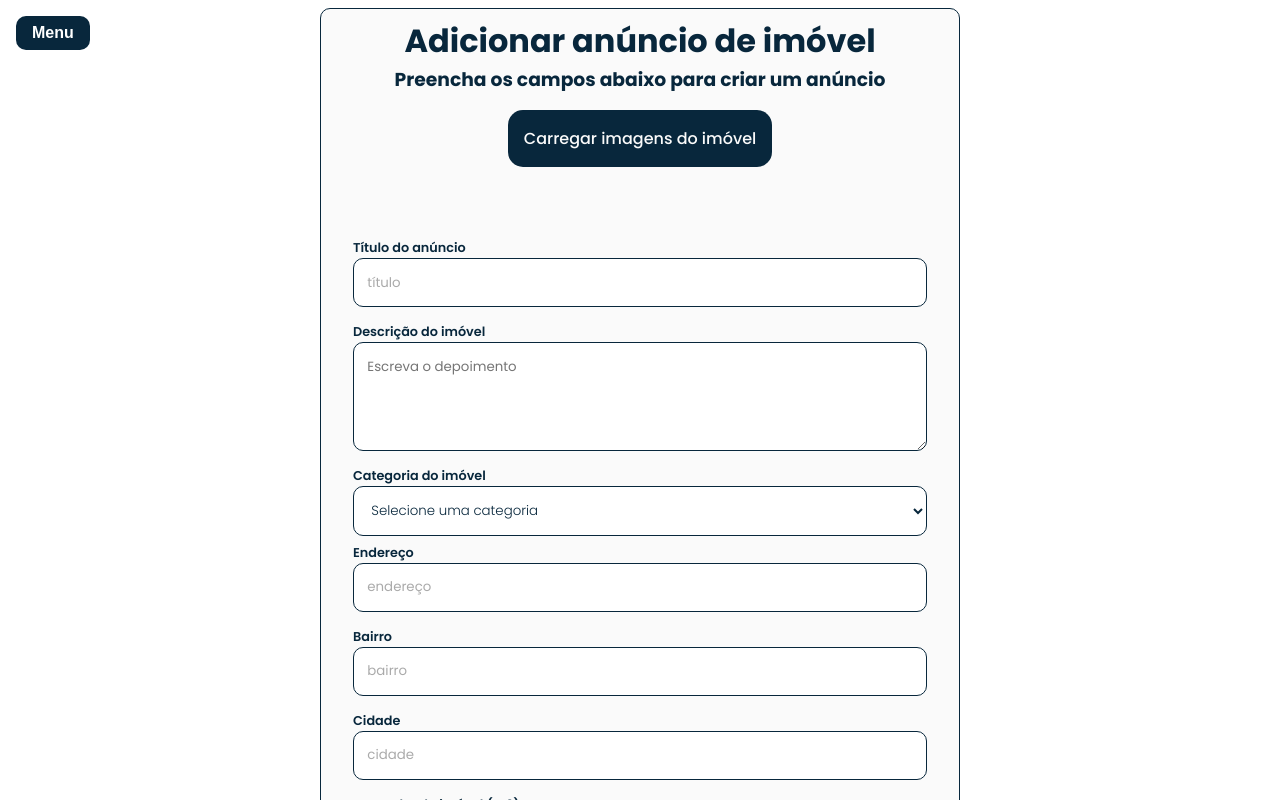
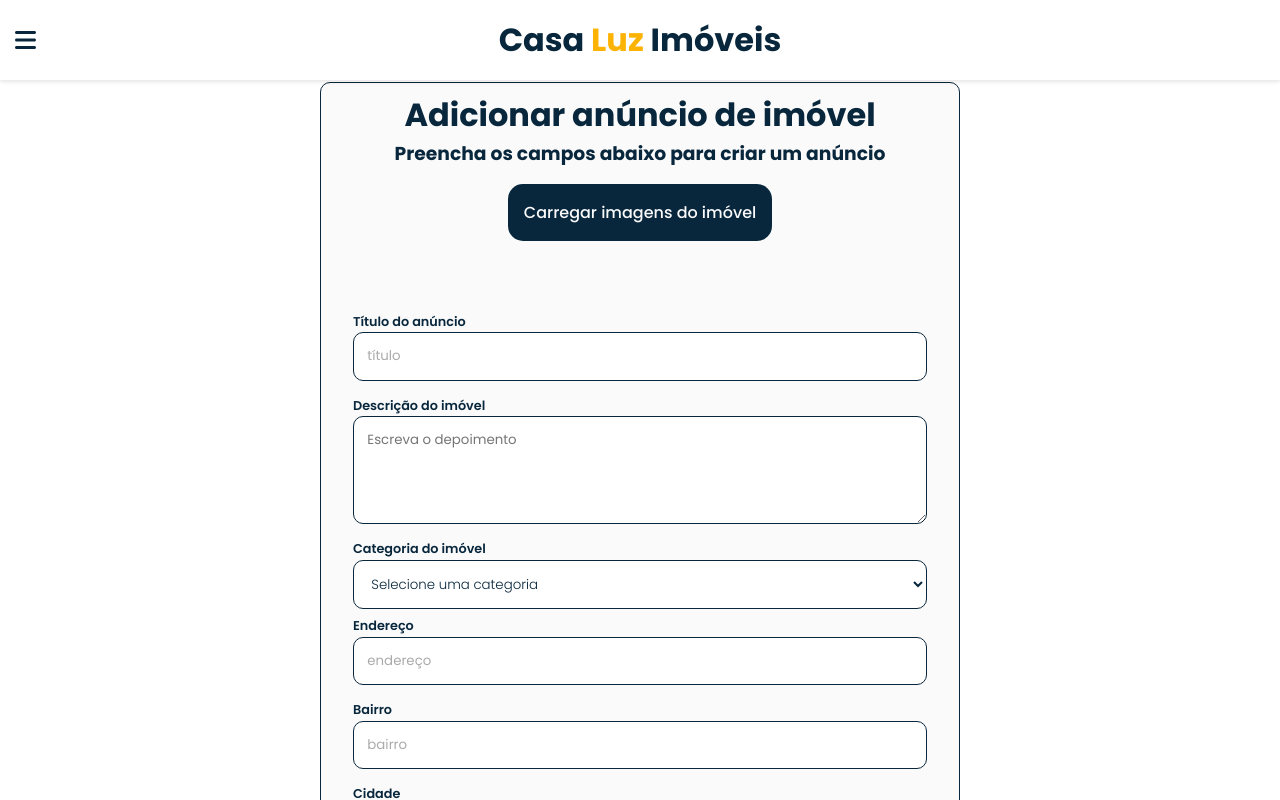
Before and after one commit to GuiLigeskee/CasaLuz, a React (Vite) app in the folder frontend/: page /createAds in a window 1280 px wide. Shown: the top 800 px of the page. Built offline with nearby package versions, Linux system fonts and the light colour scheme.

Commit message:
Atualizações dia 10/05/2024
-- Melhorias no CSS;
-- Criação do header da página;

```diff
--- a/frontend/package.json
+++ b/frontend/package.json
@@ -10,6 +10,9 @@
     "preview": "vite preview"
   },
   "dependencies": {
+    "@fortawesome/fontawesome-svg-core": "^6.5.2",
+    "@fortawesome/free-solid-svg-icons": "^6.5.2",
+    "@fortawesome/react-fontawesome": "^0.2.0",
     "@reduxjs/toolkit": "^2.2.1",
     "react": "^18.2.0",
     "react-beautiful-dnd": "^13.1.1",
--- a/frontend/src/App.css
+++ b/frontend/src/App.css
@@ -1,4 +1,5 @@
 .container {
+  margin-top: 5.1em;
   min-height: 90vh;
   justify-content: center;
 }
--- a/frontend/src/App.jsx
+++ b/frontend/src/App.jsx
@@ -4,11 +4,13 @@ import { Outlet } from "react-router-dom";
 // Components
 import NavBar from "./Components/NavBar/NavBar";
 import Footer from "./Components/Footer/Footer";
+import Header from "./Components/Header/Header";
 
 function App() {
   return (
     <>
       <NavBar />
+      <Header />
       <div className="container">
         <Outlet />
       </div>
--- /dev/null
+++ b/frontend/src/Components/Header/Header.css
@@ -0,0 +1,26 @@
+.header {
+  position: fixed;
+  top: 0;
+  left: 0;
+  width: 100%;
+  background-color: #ffffff;
+  box-shadow: 0 2px 4px rgba(0, 0, 0, 0.1);
+  text-align: center;
+  z-index: 999;
+}
+
+.logo {
+  color: #08273c;
+  margin: 0.5em auto;
+}
+
+.logo span {
+  color: #fdb303;
+}
+
+@media (max-width: 768px) {
+  .header {
+    text-align: right;
+    padding-right: 1em;
+  }
+}
--- /dev/null
+++ b/frontend/src/Components/Header/Header.jsx
@@ -0,0 +1,16 @@
+import "./Header.css";
+import { NavLink } from "react-router-dom";
+
+const Header = () => {
+  return (
+    <div className="header">
+      <h1 className="logo">
+        <NavLink to="/">
+          Casa <span>Luz</span> Imóveis
+        </NavLink>
+      </h1>
+    </div>
+  );
+};
+
+export default Header;
--- a/frontend/src/Components/NavBar/NavBar.css
+++ b/frontend/src/Components/NavBar/NavBar.css
@@ -18,10 +18,7 @@
 
 .sidebar__content {
   padding: 1em;
-}
-
-.logo {
-  margin: 2.5em 0 0.5em 0;
+  margin-top: 5em;
 }
 
 .sidebar__options {
@@ -46,29 +43,18 @@
 /* Estilos para o botão do menu */
 .menu__toggle {
   position: fixed;
-  top: 0.5em;
-  left: 1em;
-  background-color: #08273c;
-  color: #fff;
+  top: 15px;
+  left: 15px;
+  background-color: transparent;
+  color: #08273c;
   border: none;
-  padding: 0.5em 1em;
+  padding: 0;
   cursor: pointer;
   z-index: 1000;
-}
-
-.menu__toggle:hover {
-  background-color: #fdb303;
+  font-size: 1.5em;
 }
 
 #exit {
   color: red;
   cursor: pointer;
 }
-
-.logo {
-  color: #08273c;
-}
-
-.logo span {
-  color: #fdb303;
-}
--- a/frontend/src/Components/NavBar/NavBar.jsx
+++ b/frontend/src/Components/NavBar/NavBar.jsx
@@ -5,6 +5,8 @@ import { useNavigate } from "react-router-dom";
 import { logout, reset } from "../../Slice/authSlice";
 import { useState } from "react";
 import "./NavBar.css";
+import { FontAwesomeIcon } from "@fortawesome/react-fontawesome";
+import { faBars } from "@fortawesome/free-solid-svg-icons";
 
 const NavBar = () => {
   const { auth } = useAuth();
@@ -26,11 +28,6 @@ const NavBar = () => {
     <div>
       <aside className={`sidebar ${isMenuOpen ? "open" : ""}`}>
         <div className="sidebar__content">
-          <h1 className="logo">
-            <NavLink to="/">
-              Casa <span>Luz</span> Imóveis
-            </NavLink>
-          </h1>
           <ul className="sidebar__options">
             {auth ? (
               <>
@@ -44,7 +41,7 @@ const NavBar = () => {
                   <NavLink to="/depoiments">Ver depoimentos</NavLink>
                 </li>
                 <li>
-                  <NavLink to="/createAds">Novo depoimento</NavLink>
+                  <NavLink to="/createDepoiment">Novo depoimento</NavLink>
                 </li>
                 <li>
                   <NavLink to="/register">Novo admin</NavLink>
@@ -70,11 +67,10 @@ const NavBar = () => {
       <div className="navbar">
         <div className="navbar__left">
           <button className="menu__toggle" onClick={toggleMenu}>
-            Menu
+            <FontAwesomeIcon icon={faBars} />
           </button>
         </div>
       </div>
-      <footer className="footer">{/* Conteúdo do rodapé */}</footer>
     </div>
   );
 };
--- a/frontend/src/Pages/AddAds/AddAds.css
+++ b/frontend/src/Pages/AddAds/AddAds.css
@@ -4,7 +4,7 @@
   padding: 0.5em 2em;
   border: 1px solid #08273c;
   border-radius: 10px;
-  margin: 3em auto;
+  margin: 5em auto;
   max-width: 50%;
 }
 
--- a/frontend/src/Pages/AdsPage/AdsPage.css
+++ b/frontend/src/Pages/AdsPage/AdsPage.css
@@ -15,6 +15,7 @@
 .carousel-img {
   max-width: 100%;
   object-fit: cover;
+  border-radius: 15px;
 }
 
 .details-container {
@@ -44,7 +45,6 @@ h4 {
 }
 
 .contact-buttons {
-  margin: 1em;
   display: flex;
   justify-content: space-between;
   gap: 1em;
@@ -64,6 +64,61 @@ h4 {
 #contact-button img {
   width: 3em;
   filter: invert(1);
+}
+
+.addDetails-container {
+  display: flex;
+  flex-direction: row;
+  justify-content: space-evenly;
+  flex-wrap: wrap;
+}
+
+.addDetails {
+  display: flex;
+  align-items: center;
+  padding: 0.5em 1em;
+  background-color: #fafafa;
+  border: solid 3px #08273c;
+  border-radius: 15px;
+  margin: 0.5em;
+}
+
+.addDetails .icon {
+  font-size: 2em;
+  margin-right: 10px;
+  color: #08273c;
+}
+
+.addDetails span {
+  font-weight: bold;
+  margin-right: 5px;
+  color: #08273c;
+}
+
+.addDetails p {
+  font-size: 1.5em;
+  color: #08273c;
+}
+
+.addMaps {
+  display: flex;
+  align-items: center;
+  padding: 0.5em 1em;
+  background-color: #08273c;
+  border: solid 3px #08273c;
+  border-radius: 15px;
+  margin: 0.5em;
+}
+
+.addMaps .icon {
+  font-size: 2em;
+  margin-right: 10px;
+  color: #fafafa;
+}
+
+.addMaps p {
+  font-size: 1.2em;
+  color: #fafafa;
 }
 
 @media screen and (max-width: 767px) {
--- a/frontend/src/Pages/AdsPage/AdsPage.jsx
+++ b/frontend/src/Pages/AdsPage/AdsPage.jsx
@@ -8,11 +8,20 @@ import "swiper/css";
 import "swiper/css/pagination";
 import "swiper/css/navigation";
 
+// Uploads
 import { uploads } from "../../utils/config";
 
 // Components
 import Whatsapp from "../../assets/whatsapp.svg";
 import Tell from "../../assets/phone.svg";
+
+// Icons
+import { FontAwesomeIcon } from "@fortawesome/react-fontawesome";
+import {
+  faBed,
+  faBath,
+  faMapMarkerAlt,
+} from "@fortawesome/free-solid-svg-icons";
 
 // Hooks
 import { useEffect } from "react";
@@ -63,6 +72,31 @@ const AdsPage = () => {
               </SwiperSlide>
             ))}
         </Swiper>
+        <div className="addDetails-container">
+          <a
+            href={`https://www.google.com/maps?q=${add.address},${add.district},${add.city}`}
+            target="_blank"
+          >
+            <div className="addMaps">
+              <FontAwesomeIcon icon={faMapMarkerAlt} className="icon" />
+              <p>Ver no mapa</p>
+            </div>
+          </a>
+          {add.bedrooms && (
+            <div className="addDetails">
+              <FontAwesomeIcon icon={faBed} className="icon" />
+              <span>Quartos:</span>
+              <p>{add.bedrooms}</p>
+            </div>
+          )}
+          {add.bathrooms && (
+            <div className="addDetails">
+              <FontAwesomeIcon icon={faBath} className="icon" />
+              <span>Banheiros:</span>
+              <p>{add.bathrooms}</p>
+            </div>
+          )}
+        </div>
         <div className="contact-section">
           <h3>Gostou do que viu?</h3>
           <h4>Entre em contato com nossos corretores!</h4>
--- a/frontend/src/main.jsx
+++ b/frontend/src/main.jsx
@@ -48,7 +48,7 @@ const router = createBrowserRouter([
         element: <AdsPage />,
       },
       {
-        path: "/addDepoiment",
+        path: "/createDepoiment",
         element: <AddDepoiment />,
       },
       {
```
Also changed, not shown: 1 other file (tests, documents, lock files or other folders).
